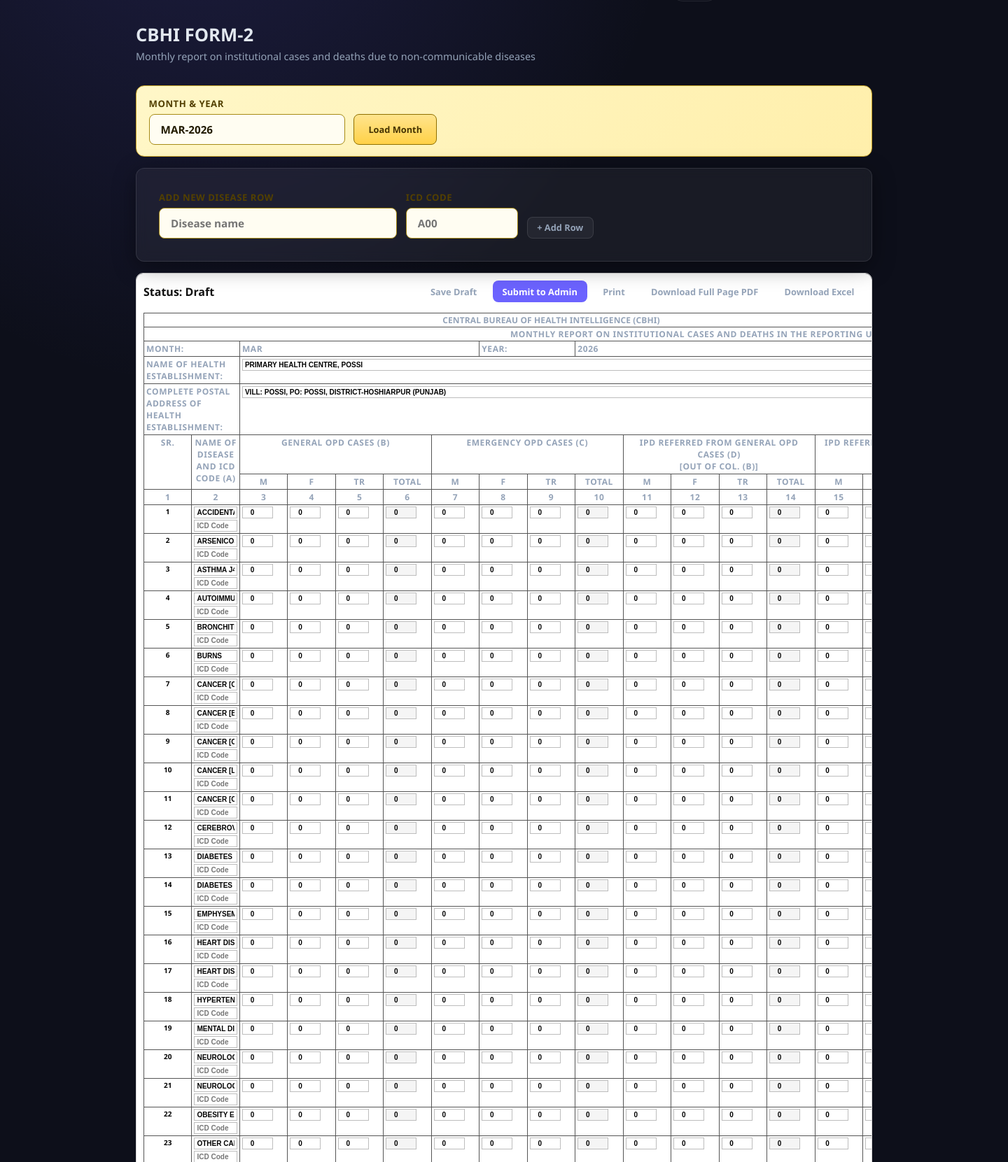
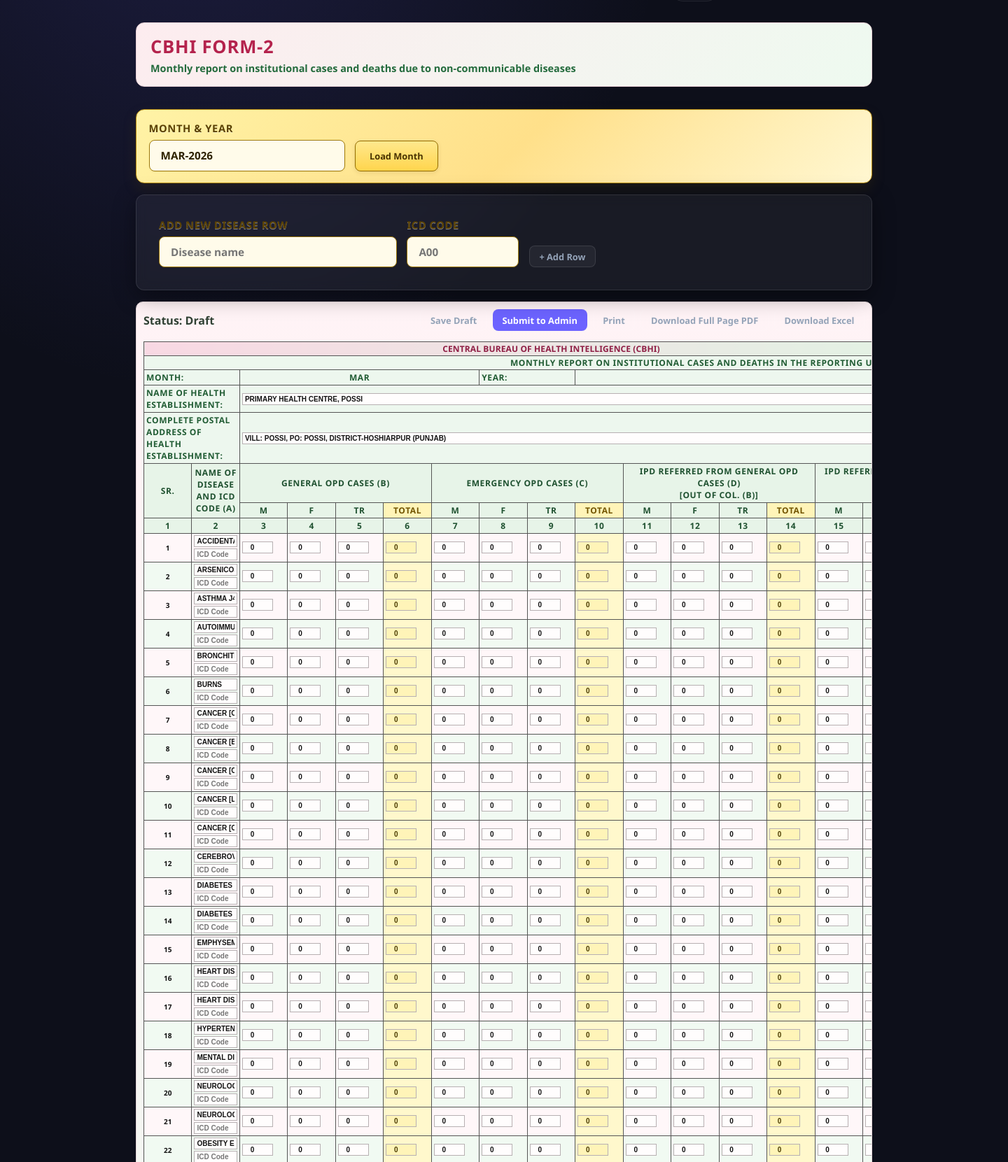
Before and after one commit to navdeepptu23-max/opd-portal, a Flask app: page /reports/cbhi-form2 in a window 1440 px wide. Shown: the part 60-1721 px from the top of the page at 70% size. Run offline with Flask 3, Linux system fonts and the light colour scheme; a user stored in the database is signed in; data comes from the database, SQL or seed files in the repository; some libraries are stand-ins or nearby versions.

Commit message:
Align CBHI FORM-2 layout with FORM-1 theme

```diff
--- a/portal/templates/cbhi_form2_report.html
+++ b/portal/templates/cbhi_form2_report.html
@@ -6,16 +6,36 @@
 {% set month_part = month_parts[0] if month_parts|length > 0 else month_year %}
 {% set year_part = month_parts[1] if month_parts|length > 1 else '' %}
 <style>
+  .page-header {
+    background: linear-gradient(135deg, #fdecef 0%, #eefaf0 100%);
+    border: 1px solid #e7cfd5;
+    border-radius: 12px;
+    padding: 1rem 1.25rem;
+  }
+  .page-header h1 {
+    font-weight: 800;
+    color: #b4234d;
+    letter-spacing: 0.03em;
+  }
+  .page-header p {
+    font-weight: 700;
+    color: #246b3d;
+  }
+  .card:not(.no-print) {
+    background: linear-gradient(180deg, #fff6f8 0%, #f3fbf4 100%);
+    border: 1px solid #e4d7db;
+  }
   .c2-month-card {
     margin-bottom: 1rem;
     padding: 1rem 1.1rem;
-    background: linear-gradient(135deg, #fff7c8 0%, #ffefab 100%);
-    border: 1px solid #c9a227;
+    background: linear-gradient(135deg, #fff3a6 0%, #ffe08a 52%, #fff7d1 100%);
+    border: 1px solid #b78c12;
     border-radius: 12px;
+    box-shadow: 0 8px 20px rgba(120, 90, 0, 0.16);
   }
   .c2-month-form, .c2-add-form {
     display: flex;
-    gap: 0.8rem;
+    gap: 0.9rem;
     align-items: flex-end;
     flex-wrap: wrap;
   }
@@ -23,32 +43,36 @@
   .c2-month-group { min-width: 280px; }
   .c2-month-group label, .c2-add-group label {
     display: block;
-    margin-bottom: 0.35rem;
-    color: #534000;
-    font-weight: 800;
+    margin-bottom: 0.45rem;
+    color: #5a4100;
+    font-weight: 900;
+    font-size: 0.92rem;
     letter-spacing: 0.04em;
+    text-shadow: 0 1px 0 rgba(255,255,255,0.45);
   }
   .c2-month-group input, .c2-add-group input {
     min-height: 44px;
-    border: 1px solid #a78b16;
-    background: #fffdf2;
-    color: #221b00;
-    font-weight: 800;
+    border: 1px solid #9f7a0b;
+    background: #fffbea;
+    color: #2d2200;
+    font-weight: 900;
+    box-shadow: inset 0 1px 0 rgba(255,255,255,0.9), 0 1px 2px rgba(84, 63, 0, 0.08);
   }
   .c2-month-button {
     min-height: 44px;
     padding: 0.75rem 1.25rem;
-    border: 1px solid #8f6f00 !important;
-    background: linear-gradient(180deg, #ffe48d 0%, #ffd147 100%) !important;
-    color: #463400 !important;
+    border: 1px solid #926d00 !important;
+    background: linear-gradient(180deg, #ffe88d 0%, #ffd54d 100%) !important;
+    color: #4a3400 !important;
     font-weight: 900 !important;
+    box-shadow: 0 2px 6px rgba(102, 74, 0, 0.14);
   }
   .c2-wrap {
     overflow: auto;
-    background: #fff;
+    background: linear-gradient(180deg, #fff3f6 0%, #eff9f0 100%);
     padding: 10px;
     border-radius: 10px;
-    border: 1px solid #d4d4d4;
+    border: 1px solid #e3d5d8;
   }
   .c2-toolbar {
     display: flex;
@@ -58,7 +82,7 @@
     flex-wrap: wrap;
     margin-bottom: 0.9rem;
   }
-  .c2-status { font-weight: 700; color: #111; }
+  .c2-status { font-weight: 800; color: #314235; }
   .c2-actions { display: flex; gap: 0.5rem; flex-wrap: wrap; }
   .c2-table {
     width: 100%;
@@ -66,34 +90,47 @@
     min-width: 1850px;
     table-layout: fixed;
     font-size: 10px;
-    color: #000;
-    background: #fff;
+    color: #111;
+    background: #fffafb;
   }
   .c2-table th, .c2-table td {
     border: 1px solid #555;
     padding: 2px 3px;
-    vertical-align: top;
+    vertical-align: middle;
     font-weight: 700;
   }
   .c2-table th {
     text-align: center;
-    background: #fff;
+    background: #e7f4e8;
+    color: #1f5130;
   }
   .c2-table .headline {
     font-weight: 800;
     letter-spacing: 0.01em;
     padding: 1px 3px;
+    background: linear-gradient(90deg, #f8d8e3 0%, #e1f4e4 100%);
+    color: #8f1f45;
   }
   .c2-table .subline {
     font-weight: 800;
     padding: 1px 3px;
+    background: #edf7ee;
+    color: #215c34;
   }
   .c2-table .left {
     text-align: left;
   }
+  .c2-table .meta-head {
+    background: #edf7ee;
+    color: #215c34;
+    text-align: left;
+    font-weight: 800;
+  }
   .c2-table .idx {
     font-size: 9px;
     font-weight: 800;
+    color: #7a1f40;
+    background: #f9e9ee;
   }
   .c2-table .num {
     width: 44px;
@@ -106,21 +143,36 @@
   .c2-table .disease {
     width: 340px;
   }
+  .c2-table tbody tr:nth-child(odd) td { background: #fff7f9; }
+  .c2-table tbody tr:nth-child(even) td { background: #f1faf2; }
+  .c2-table thead tr:nth-child(7) th:nth-child(4n) {
+    background: #fff4b8;
+    color: #735500;
+  }
+  .c2-table tbody td:nth-child(6),
+  .c2-table tbody td:nth-child(10),
+  .c2-table tbody td:nth-child(14),
+  .c2-table tbody td:nth-child(18),
+  .c2-table tbody td:nth-child(22),
+  .c2-table tbody td:nth-child(26) {
+    background: #fff8cc !important;
+  }
   .c2-table input,
   .c2-table textarea,
-  .c2-foot input {
+  .c2-sign input {
     width: 100%;
     box-sizing: border-box;
-    border: 1px solid #bdbdbd;
+    border: 1px solid #b7b0b2;
     padding: 2px 3px;
-    background: #fff;
-    color: #000;
+    background: #fffdfd;
+    color: #111;
     font-size: 10px;
-    font-weight: 700;
+    font-weight: 800;
   }
   .c2-table input[readonly] {
-    background: #f5f5f5;
+    background: #fff4b8;
     font-weight: 800;
+    color: #4a3b00;
   }
   .c2-code {
     margin-top: 2px;
@@ -147,14 +199,35 @@
   }
   .c2-notes .notes-head, .c2-sign .sign-head {
     font-weight: 800;
-    background: #fff;
+    background: #fef4f7;
+    color: #8f1f45;
   }
+  .c2-notes td { background: #fffdfd; }
+  .c2-sign td { background: #eef8ef; }
   .c2-legend {
     margin-top: 6px;
     text-align: center;
     font-size: 9px;
     font-weight: 800;
-    color: #000;
+    color: #2a5c38;
+  }
+  .c2-table textarea {
+    resize: vertical;
+    min-height: 28px;
+  }
+  .c2-table .top-title {
+    text-align: center;
+  }
+  .c2-table .center-cell {
+    text-align: center;
+  }
+  .c2-sign strong {
+    color: #8f1f45;
+  }
+  @media (max-width: 960px) {
+    .c2-foot-wrap {
+      grid-template-columns: 1fr;
+    }
   }
   .c2-export {
     background: #fff;
@@ -249,30 +322,30 @@
       <table class="c2-table" id="c2-table">
         <thead>
           <tr>
-            <th colspan="17" class="headline">CENTRAL BUREAU OF HEALTH INTELLIGENCE (CBHI)</th>
-            <th colspan="8" class="headline">ANNEXURE-C</th>
-            <th colspan="2" class="headline">(FORM-2)</th>
+            <th colspan="17" class="headline top-title">CENTRAL BUREAU OF HEALTH INTELLIGENCE (CBHI)</th>
+            <th colspan="8" class="headline top-title">ANNEXURE-C</th>
+            <th colspan="2" class="headline top-title">(FORM-2)</th>
           </tr>
           <tr>
-            <th colspan="27" class="subline">MONTHLY REPORT ON INSTITUTIONAL CASES AND DEATHS IN THE REPORTING UNIT DUE TO NON-COMMUNICABLE DISEASES</th>
+            <th colspan="27" class="subline top-title">MONTHLY REPORT ON INSTITUTIONAL CASES AND DEATHS IN THE REPORTING UNIT DUE TO NON-COMMUNICABLE DISEASES</th>
           </tr>
           <tr>
-            <th colspan="2" class="left">Month:</th>
-            <th colspan="5" class="left">{{ month_part }}</th>
-            <th colspan="2" class="left">Year:</th>
-            <th colspan="18" class="left">{{ year_part }}</th>
+            <th colspan="2" class="meta-head">Month:</th>
+            <th colspan="5" class="meta-head center-cell">{{ month_part }}</th>
+            <th colspan="2" class="meta-head">Year:</th>
+            <th colspan="18" class="meta-head center-cell">{{ year_part }}</th>
           </tr>
           <tr>
-            <th colspan="2" class="left">Name of Health Establishment:</th>
-            <th colspan="14" class="left"><input type="text" name="health_establishment" value="{{ meta.health_establishment }}"></th>
-            <th colspan="3" class="left">Phone no.</th>
-            <th colspan="8" class="left"><input type="text" name="establishment_phone" value="{{ meta.establishment_phone }}"></th>
+            <th colspan="2" class="meta-head">Name of Health Establishment:</th>
+            <th colspan="14" class="meta-head"><input type="text" name="health_establishment" value="{{ meta.health_establishment }}"></th>
+            <th colspan="3" class="meta-head">Phone no.</th>
+            <th colspan="8" class="meta-head"><input type="text" name="establishment_phone" value="{{ meta.establishment_phone }}"></th>
           </tr>
           <tr>
-            <th colspan="2" class="left">Complete postal Address of Health Establishment:</th>
-            <th colspan="14" class="left"><input type="text" name="complete_address" value="{{ meta.complete_address }}"></th>
-            <th colspan="3" class="left">DISTRICT:</th>
-            <th colspan="8" class="left"><input type="text" name="district" value="{{ meta.district }}"></th>
+            <th colspan="2" class="meta-head">Complete postal Address of Health Establishment:</th>
+            <th colspan="14" class="meta-head"><input type="text" name="complete_address" value="{{ meta.complete_address }}"></th>
+            <th colspan="3" class="meta-head">DISTRICT:</th>
+            <th colspan="8" class="meta-head"><input type="text" name="district" value="{{ meta.district }}"></th>
           </tr>
           <tr>
             <th rowspan="2" class="sr">Sr.</th>
```
